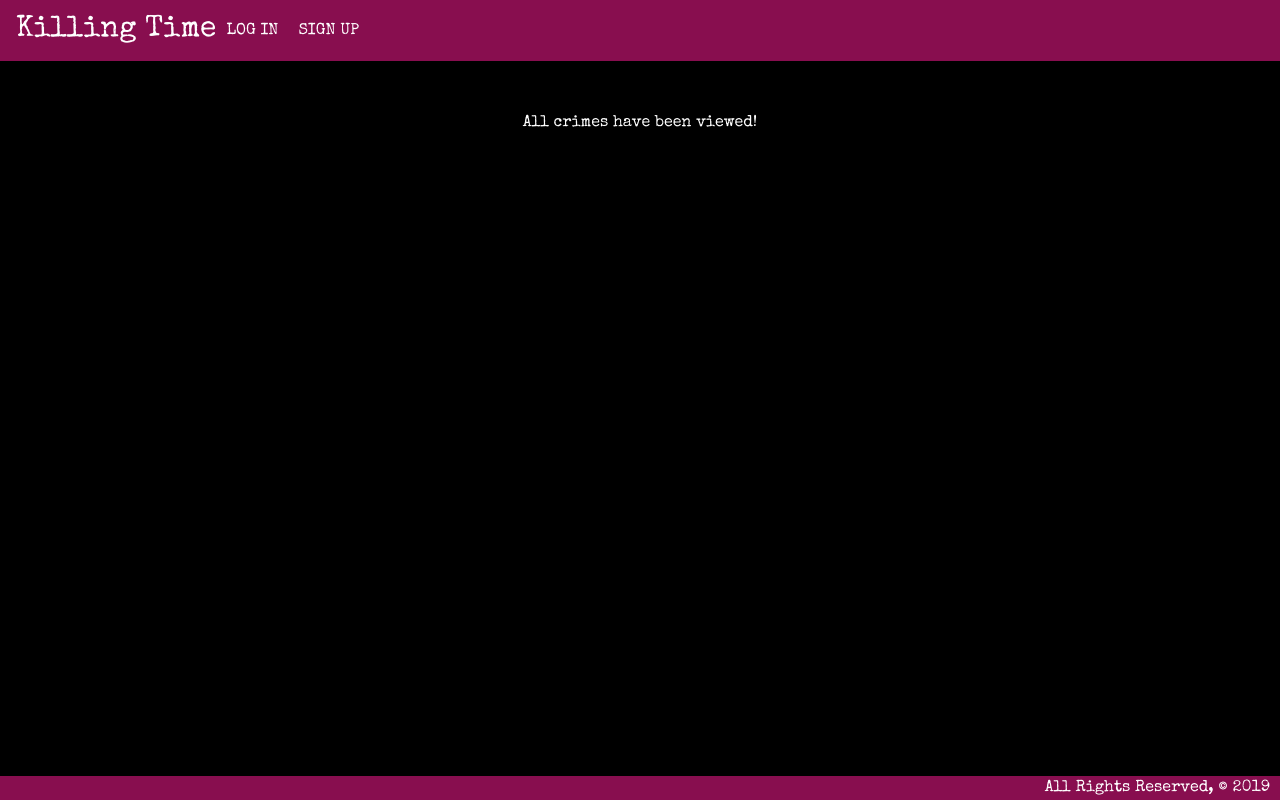
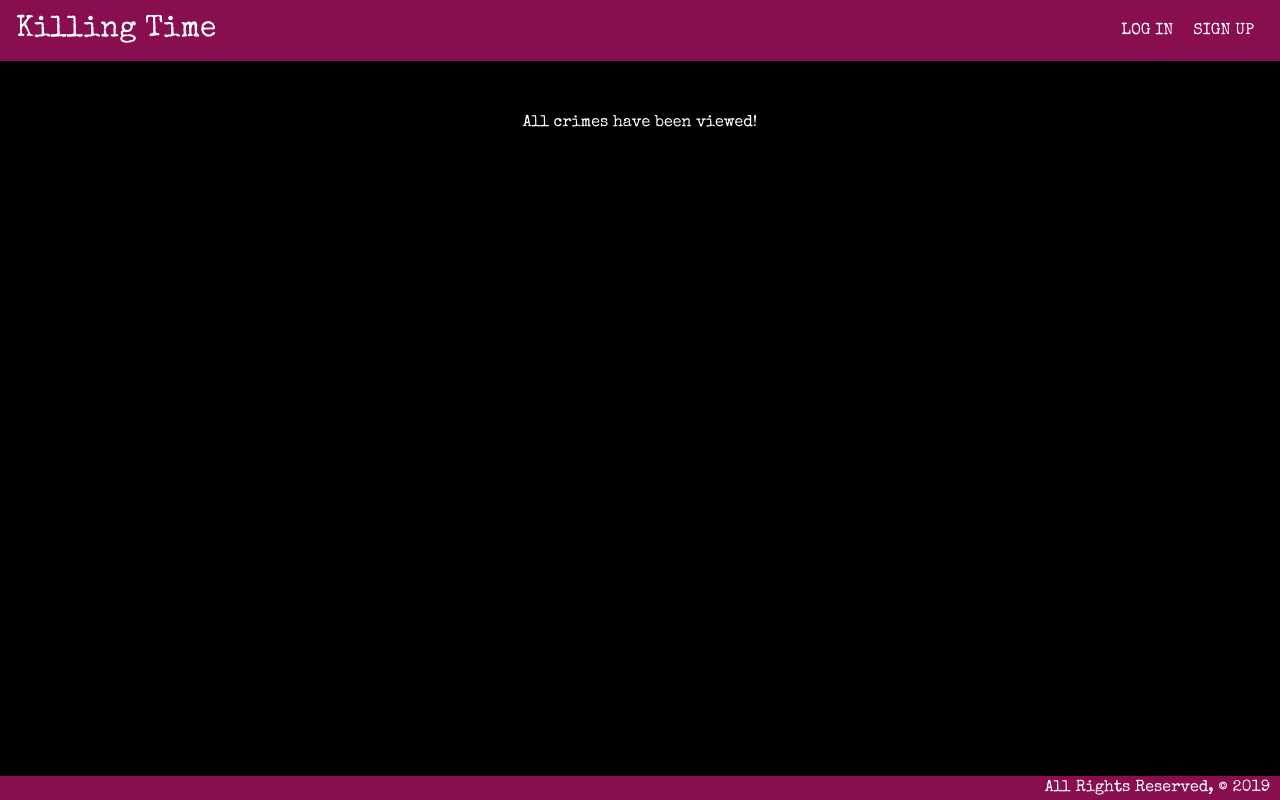
Before and after one commit to cjmarsh2/Project-Four, a React (Create React App) app: page / in a window 1280 px wide. Built offline with nearby package versions, Linux system fonts and the light colour scheme; no server answers.

Commit message:
update navbar styling

```diff
--- a/src/components/NavBar/NavBar.css
+++ b/src/components/NavBar/NavBar.css
@@ -2,7 +2,9 @@
   margin: 0 0 20px;
   background-color: #880e4f;
 }
-
+.navbar-expand{
+  justify-content: flex-end;
+}
 .Link {
   margin: 0 10px;
   color: white;
@@ -11,4 +13,5 @@
 .Logo {
   color: white;
   font-size: 30px;
+  margin-right: auto;
 }
--- a/src/components/NavBar/NavBar.jsx
+++ b/src/components/NavBar/NavBar.jsx
@@ -5,7 +5,9 @@ import Nav from 'react-bootstrap/Nav';
 import './NavBar.css';
 
 const NavBar = (props) => {
-    let nav = props.user ?
+    return (
+      <div>
+        { props.user ?
       <Navbar className="Navbar">
         <Link to='' className="Logo">Killing Time</Link>
         <Nav className="justify-content-end">
@@ -25,11 +27,7 @@ const NavBar = (props) => {
         <Link to='' className="Logo">Killing Time</Link>
         <Link to='/login' className="Link">LOG IN</Link>
         <Link to='/signup' className="Link">SIGN UP</Link>
-      </Navbar>;
-
-    return (
-      <div>
-        {nav}
+    </Navbar>}
       </div>
     );
   };
--- a/src/pages/ProfilePage/ProfilePage.css
+++ b/src/pages/ProfilePage/ProfilePage.css
@@ -8,5 +8,8 @@ body {
 .Delete-btn {
     background-color: #880e4f;
     color: white;
-
 }
+.Table-img {
+    border-radius: 50%;
+    max-width: 50px;;
+}
--- a/src/pages/ProfilePage/ProfilePage.jsx
+++ b/src/pages/ProfilePage/ProfilePage.jsx
@@ -24,6 +24,7 @@ class ProfilePage extends Component {
                 <Table striped bordered hover variant="dark">
                   <thead>
                     <tr>
+                      <th>Mugshot</th>
                       <th>Perpetrator Name</th>
                       <th>Offense</th>
                       <th />
@@ -32,6 +33,9 @@ class ProfilePage extends Component {
                   {this.props.user.crimes.map((crime, idx) => (
                     <tbody>
                       <tr key={idx}>
+                        <td>
+                        <img className="Table-img" src={crime.img} alt="Mugshot"/>
+                        </td>
                         <td>
                           <Link className="Table-link"
                             to="/criminal" onClick={() => this.props.getPerp(crime)}>{crime.name}
```
